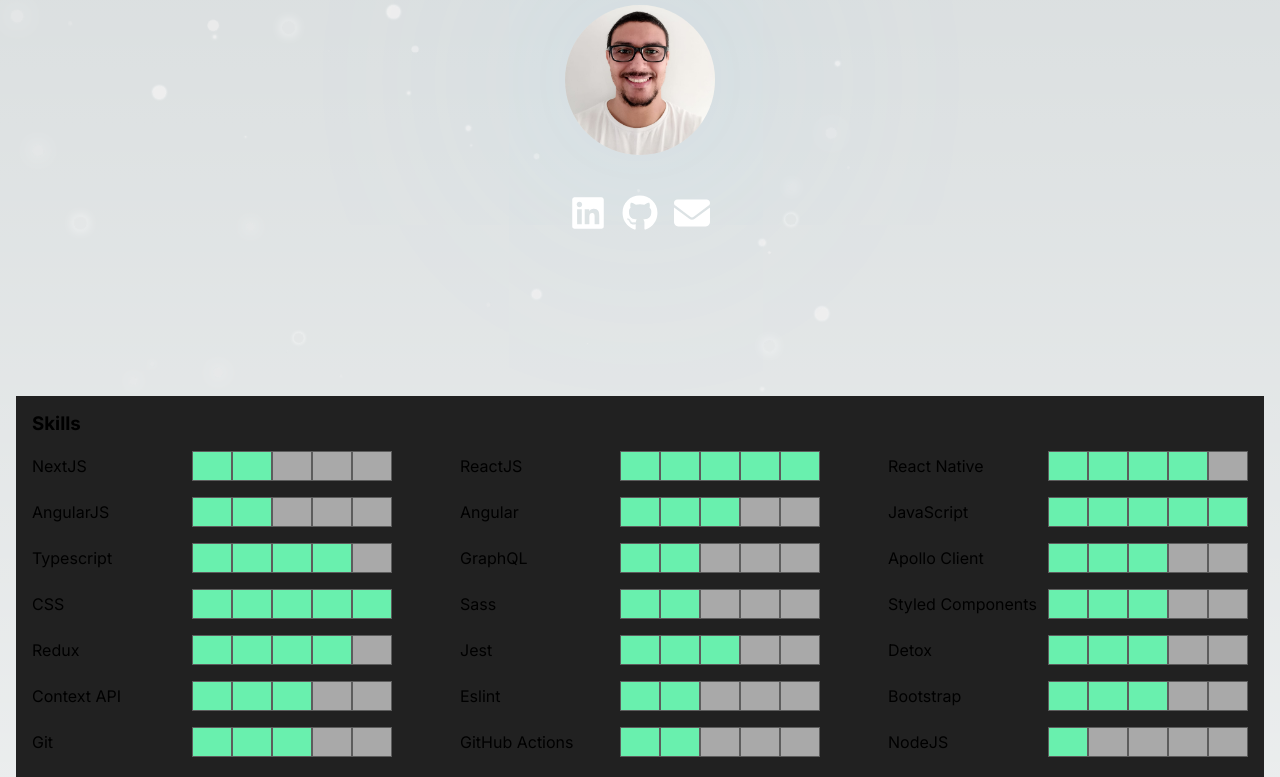
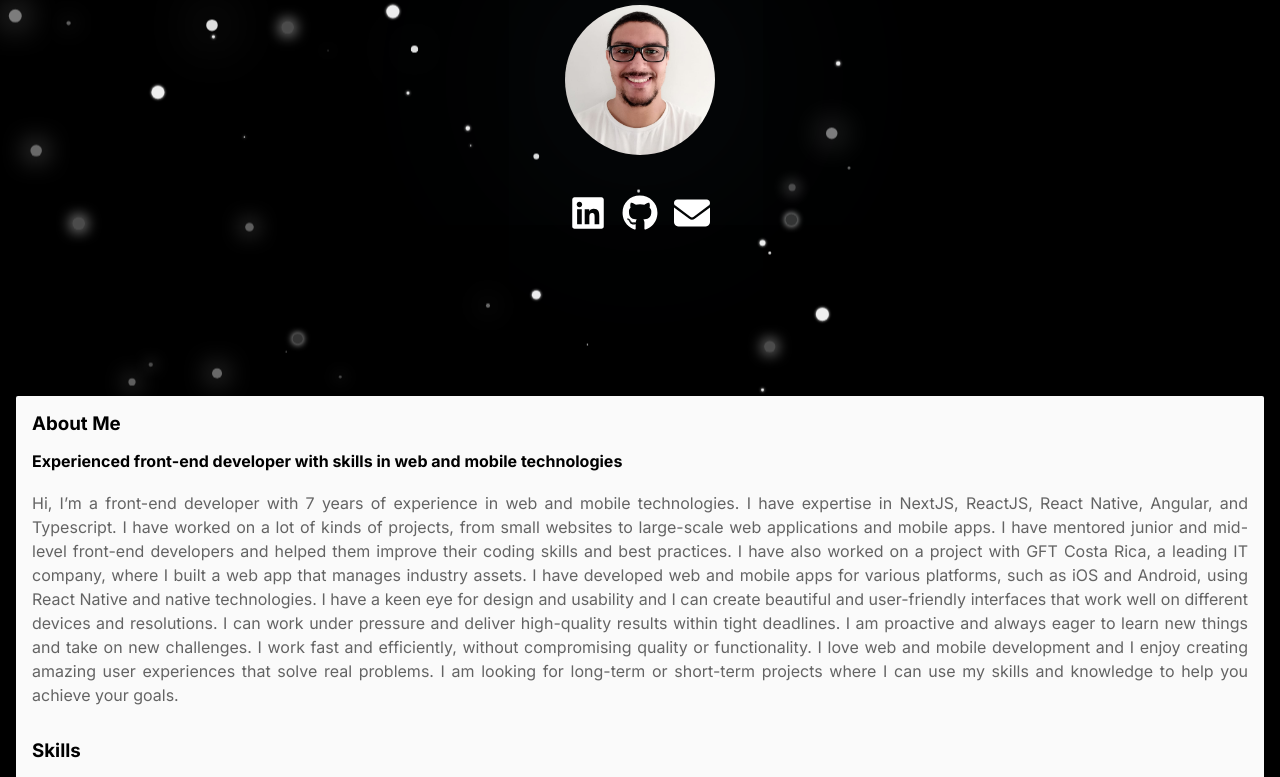
Before and after one commit to pcbsytem/pcbsytem-web, a Next.js app: page / in a window 1280 px wide. Shown: the part 284-1061 px from the top of the page. Built offline with nearby package versions, Linux system fonts and the light colour scheme.

Commit message:
improve css style with vars

```diff
--- a/src/app/globals.css
+++ b/src/app/globals.css
@@ -1,76 +1,25 @@
 :root {
-  --max-width: 1100px;
-  --hundred-percent-size: 100%;
-  --border-radius: 12px;
   --font-mono: ui-monospace, Menlo, Monaco, 'Cascadia Mono', 'Segoe UI Mono',
     'Roboto Mono', 'Oxygen Mono', 'Ubuntu Monospace', 'Source Code Pro',
     'Fira Mono', 'Droid Sans Mono', 'Courier New', monospace;
 
-  --foreground-rgb: 0, 0, 0;
-  --background-start-rgb: 214, 219, 220;
-  --background-end-rgb: 255, 255, 255;
+  /* Colors */
+  --text-color: #000000;
+  --primary-color: #fafafa;
+  --root-background-color: #000000;
 
-  --primary-glow: conic-gradient(
-    from 180deg at 50% 50%,
-    #16abff33 0deg,
-    #0885ff33 55deg,
-    #54d6ff33 120deg,
-    #0071ff33 160deg,
-    transparent 360deg
-  );
-  --secondary-glow: radial-gradient(
-    rgba(255, 255, 255, 1),
-    rgba(255, 255, 255, 0)
-  );
+  /* Border Radius */
+  --card-border-radius: 2px;
+  --circle-border-radius: 50%;
 
-  --tile-start-rgb: 239, 245, 249;
-  --tile-end-rgb: 228, 232, 233;
-  --tile-border: conic-gradient(
-    #00000080,
-    #00000040,
-    #00000030,
-    #00000020,
-    #00000010,
-    #00000010,
-    #00000080
-  );
-
-  --callout-rgb: 238, 240, 241;
-  --callout-border-rgb: 172, 175, 176;
-  --card-rgb: 180, 185, 188;
-  --card-border-rgb: 131, 134, 135;
+  /* Size */
+  --hundred-percent-size: 100%;
 }
 
 @media (prefers-color-scheme: dark) {
   :root {
-    --foreground-rgb: 255, 255, 255;
-    --background-start-rgb: 0, 0, 0;
-    --background-end-rgb: 0, 0, 0;
-
-    --primary-glow: radial-gradient(rgba(1, 65, 255, 0.4), rgba(1, 65, 255, 0));
-    --secondary-glow: linear-gradient(
-      to bottom right,
-      rgba(1, 65, 255, 0),
-      rgba(1, 65, 255, 0),
-      rgba(1, 65, 255, 0.3)
-    );
-
-    --tile-start-rgb: 2, 13, 46;
-    --tile-end-rgb: 2, 5, 19;
-    --tile-border: conic-gradient(
-      #ffffff80,
-      #ffffff40,
-      #ffffff30,
-      #ffffff20,
-      #ffffff10,
-      #ffffff10,
-      #ffffff80
-    );
-
-    --callout-rgb: 20, 20, 20;
-    --callout-border-rgb: 108, 108, 108;
-    --card-rgb: 100, 100, 100;
-    --card-border-rgb: 200, 200, 200;
+    --text-color: #ffffff;
+    --primary-color: #212121;
   }
 }
 
@@ -87,13 +36,8 @@ body {
 }
 
 body {
-  color: rgb(var(--foreground-rgb));
-  background: linear-gradient(
-      to bottom,
-      transparent,
-      rgb(var(--background-end-rgb))
-    )
-    rgb(var(--background-start-rgb));
+  color: var(--text-color);
+  background-color: var(--root-background-color);
 }
 
 a {
@@ -103,6 +47,6 @@ a {
 
 @media (prefers-color-scheme: dark) {
   html {
-    color-scheme: dark;
+    color-scheme: light;
   }
 }
--- a/src/app/page.module.css
+++ b/src/app/page.module.css
@@ -9,227 +9,10 @@
 .main .container {
   max-width: 1280px;
   margin: 0 16px 48px;
-  background-color: #212121;
+  border-radius: var(--card-border-radius);
+  background-color: var(--primary-color);
   z-index: 10;
 }
 
-.description {
-  display: inherit;
-  justify-content: inherit;
-  align-items: inherit;
-  font-size: 0.85rem;
-  max-width: var(--max-width);
-  width: var(--hundred-percent-size);
-  z-index: 2;
-  font-family: var(--font-mono);
+@media (prefers-color-scheme: dark) {
 }
-
-.description a {
-  display: flex;
-  justify-content: center;
-  align-items: center;
-  gap: 0.5rem;
-}
-
-.description p {
-  position: relative;
-  margin: 0;
-  padding: 1rem;
-  background-color: rgba(var(--callout-rgb), 0.5);
-  border: 1px solid rgba(var(--callout-border-rgb), 0.3);
-  border-radius: var(--border-radius);
-}
-
-.code {
-  font-weight: 700;
-  font-family: var(--font-mono);
-}
-
-.grid {
-  display: grid;
-  grid-template-columns: repeat(4, minmax(25%, auto));
-  width: var(--max-width);
-  max-width: var(--hundred-percent-size);
-}
-
-.card {
-  padding: 1rem 1.2rem;
-  border-radius: var(--border-radius);
-  background: rgba(var(--card-rgb), 0);
-  border: 1px solid rgba(var(--card-border-rgb), 0);
-  transition: background 200ms, border 200ms;
-}
-
-.card span {
-  display: inline-block;
-  transition: transform 200ms;
-}
-
-.card h2 {
-  font-weight: 600;
-  margin-bottom: 0.7rem;
-}
-
-.card p {
-  margin: 0;
-  opacity: 0.6;
-  font-size: 0.9rem;
-  line-height: 1.5;
-  max-width: 30ch;
-}
-
-.center {
-  display: flex;
-  justify-content: center;
-  align-items: center;
-  position: relative;
-  padding: 4rem 0;
-}
-
-.center::before {
-  background: var(--secondary-glow);
-  border-radius: 50%;
-  width: 480px;
-  height: 360px;
-  margin-left: -400px;
-}
-
-.center::after {
-  background: var(--primary-glow);
-  width: 240px;
-  height: 180px;
-  z-index: -1;
-}
-
-.center::before,
-.center::after {
-  content: '';
-  left: 50%;
-  position: absolute;
-  filter: blur(45px);
-  transform: translateZ(0);
-}
-
-.logo {
-  position: relative;
-}
-/* Enable hover only on non-touch devices */
-@media (hover: hover) and (pointer: fine) {
-  .card:hover {
-    background: rgba(var(--card-rgb), 0.1);
-    border: 1px solid rgba(var(--card-border-rgb), 0.15);
-  }
-
-  .card:hover span {
-    transform: translateX(4px);
-  }
-}
-
-@media (prefers-reduced-motion) {
-  .card:hover span {
-    transform: none;
-  }
-}
-
-/* Mobile */
-@media (max-width: 700px) {
-  .content {
-    padding: 4rem;
-  }
-
-  .grid {
-    grid-template-columns: 1fr;
-    margin-bottom: 120px;
-    max-width: 320px;
-    text-align: center;
-  }
-
-  .card {
-    padding: 1rem 2.5rem;
-  }
-
-  .card h2 {
-    margin-bottom: 0.5rem;
-  }
-
-  .center {
-    padding: 8rem 0 6rem;
-  }
-
-  .center::before {
-    transform: none;
-    height: 300px;
-  }
-
-  .description {
-    font-size: 0.8rem;
-  }
-
-  .description a {
-    padding: 1rem;
-  }
-
-  .description p,
-  .description div {
-    display: flex;
-    justify-content: center;
-    position: fixed;
-    width: var(--hundred-percent-size);
-  }
-
-  .description p {
-    align-items: center;
-    inset: 0 0 auto;
-    padding: 2rem 1rem 1.4rem;
-    border-radius: 0;
-    border: none;
-    border-bottom: 1px solid rgba(var(--callout-border-rgb), 0.25);
-    background: linear-gradient(
-      to bottom,
-      rgba(var(--background-start-rgb), 1),
-      rgba(var(--callout-rgb), 0.5)
-    );
-    background-clip: padding-box;
-    backdrop-filter: blur(24px);
-  }
-
-  .description div {
-    align-items: flex-end;
-    pointer-events: none;
-    inset: auto 0 0;
-    padding: 2rem;
-    height: 200px;
-    background: linear-gradient(
-      to bottom,
-      transparent 0%,
-      rgb(var(--background-end-rgb)) 40%
-    );
-    z-index: 1;
-  }
-}
-
-/* Tablet and Smaller Desktop */
-@media (min-width: 701px) and (max-width: 1120px) {
-  .grid {
-    grid-template-columns: repeat(2, 50%);
-  }
-}
-
-@media (prefers-color-scheme: dark) {
-  .vercelLogo {
-    filter: invert(1);
-  }
-
-  .logo {
-    filter: invert(1) drop-shadow(0 0 0.3rem #ffffff70);
-  }
-}
-
-@keyframes rotate {
-  from {
-    transform: rotate(360deg);
-  }
-  to {
-    transform: rotate(0deg);
-  }
-}
--- a/src/app/page.tsx
+++ b/src/app/page.tsx
@@ -1,5 +1,5 @@
 import styles from './page.module.css'
-import { Experience, Hero, Skills, Stars } from '@/component'
+import { Experience, Hero, Skills, Stars, AboutMe } from '@/component'
 
 export default function Home() {
   return (
@@ -7,6 +7,7 @@ export default function Home() {
       <main className={styles.main}>
         <Hero />
         <div className={styles.container}>
+          <AboutMe />
           <Skills />
           <Experience />
         </div>
--- /dev/null
+++ b/src/component/AboutMe/index.css
@@ -0,0 +1,8 @@
+.about-me {
+}
+
+.about-me p {
+  opacity: 0.6;
+  text-align: justify;
+  line-height: 1.5rem;
+}
--- /dev/null
+++ b/src/component/AboutMe/index.tsx
@@ -0,0 +1,37 @@
+import { ContentContainer } from '../ContentContainer'
+import './index.css'
+
+export function AboutMe() {
+  return (
+    <ContentContainer title="About Me">
+      <div className="about-me">
+        <h4>
+          Experienced front-end developer with skills in web and mobile
+          technologies
+        </h4>
+        <br />
+        <p>
+          Hi, I’m a front-end developer with 7 years of experience in web and
+          mobile technologies. I have expertise in NextJS, ReactJS, React
+          Native, Angular, and Typescript. I have worked on a lot of kinds of
+          projects, from small websites to large-scale web applications and
+          mobile apps. I have mentored junior and mid-level front-end developers
+          and helped them improve their coding skills and best practices. I have
+          also worked on a project with GFT Costa Rica, a leading IT company,
+          where I built a web app that manages industry assets. I have developed
+          web and mobile apps for various platforms, such as iOS and Android,
+          using React Native and native technologies. I have a keen eye for
+          design and usability and I can create beautiful and user-friendly
+          interfaces that work well on different devices and resolutions. I can
+          work under pressure and deliver high-quality results within tight
+          deadlines. I am proactive and always eager to learn new things and
+          take on new challenges. I work fast and efficiently, without
+          compromising quality or functionality. I love web and mobile
+          development and I enjoy creating amazing user experiences that solve
+          real problems. I am looking for long-term or short-term projects where
+          I can use my skills and knowledge to help you achieve your goals.
+        </p>
+      </div>
+    </ContentContainer>
+  )
+}
--- a/src/component/CompanyLogo/index.css
+++ b/src/component/CompanyLogo/index.css
@@ -1,7 +1,7 @@
 .company-logo {
   height: 32px;
   width: 32px;
-  border-radius: 2px;
+  border-radius: var(--card-border-radius);
   background-color: #eeeeee;
   transition: transform 200ms ease;
 }
--- a/src/component/Experience/index.css
+++ b/src/component/Experience/index.css
@@ -1,7 +1,7 @@
 .experience .item {
   padding: 16px;
   margin-bottom: 16px;
-  border-radius: 8px;
+  border-radius: var(--card-border-radius);
   background-color: #61616130;
   border-bottom: 1px solid #f5f5f5;
 }
--- a/src/component/Hero/index.css
+++ b/src/component/Hero/index.css
@@ -30,7 +30,7 @@
 .hero .content .profile {
   width: 150px;
   height: 150px;
-  border-radius: 50%;
+  border-radius: var(--circle-border-radius);
   background-image: url(./assets/profile.jpeg);
   background-position: bottom center;
   background-size: cover;
--- a/src/component/Star/index.css
+++ b/src/component/Star/index.css
@@ -1,7 +1,7 @@
 .star {
   background-color: #eeeeee;
   box-shadow: #ffffff 0px 0px 2px;
-  border-radius: 50%;
+  border-radius: var(--circle-border-radius);
   position: absolute;
   animation: star-animate 1.7s ease-in-out infinite;
 }
--- a/src/component/index.ts
+++ b/src/component/index.ts
@@ -10,3 +10,4 @@ export { Stars } from './Stars'
 export { Experience } from './Experience'
 export { CompanyLogo } from './CompanyLogo'
 export { SocialIcon } from './SocialIcon'
+export { AboutMe } from './AboutMe'
```
